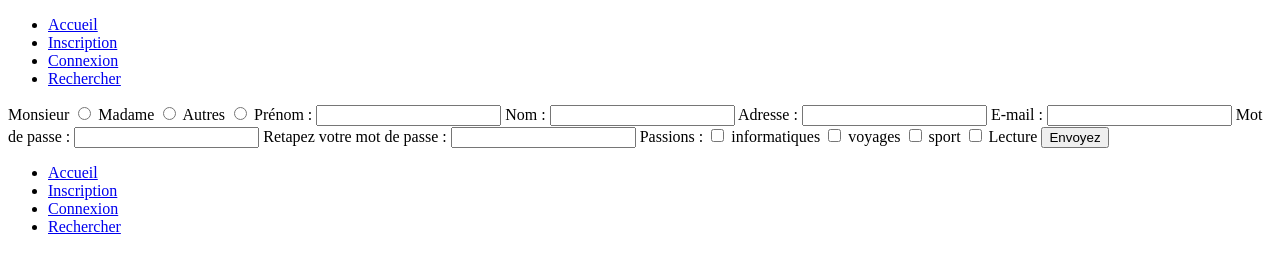
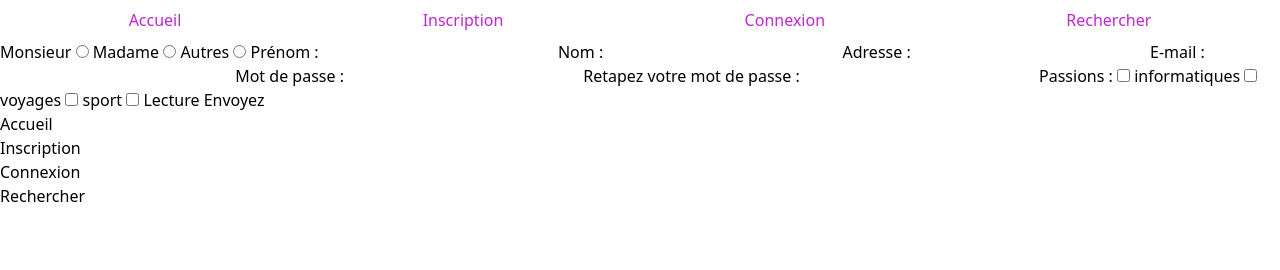
Before and after one commit to benomar-ahmed/runtrack3, a plain HTML site: page Jour08/Job01/index.html in a window 1280 px wide. Drawn offline with nearby package versions, Linux system fonts and the light colour scheme.

Commit message:
Job 02 finish

```diff
--- a/Jour08/Job01/index.html
+++ b/Jour08/Job01/index.html
@@ -4,12 +4,13 @@
     <meta charset="UTF-8">
     <meta http-equiv="X-UA-Compatible" content="IE=edge">
     <meta name="viewport" content="width=device-width, initial-scale=1.0">
+    <script src="https://cdn.tailwindcss.com"></script>
     <title>Document</title>
 </head>
 <body>
     <header>
         <nav>
-            <ul>
+            <ul class="flex flex-row m-2 justify-around text-fuchsia-600">
                 <li><a href="#">Accueil</a></li>
                 <li><a href="#">Inscription</a></li>
                 <li><a href="#">Connexion</a></li>
```
